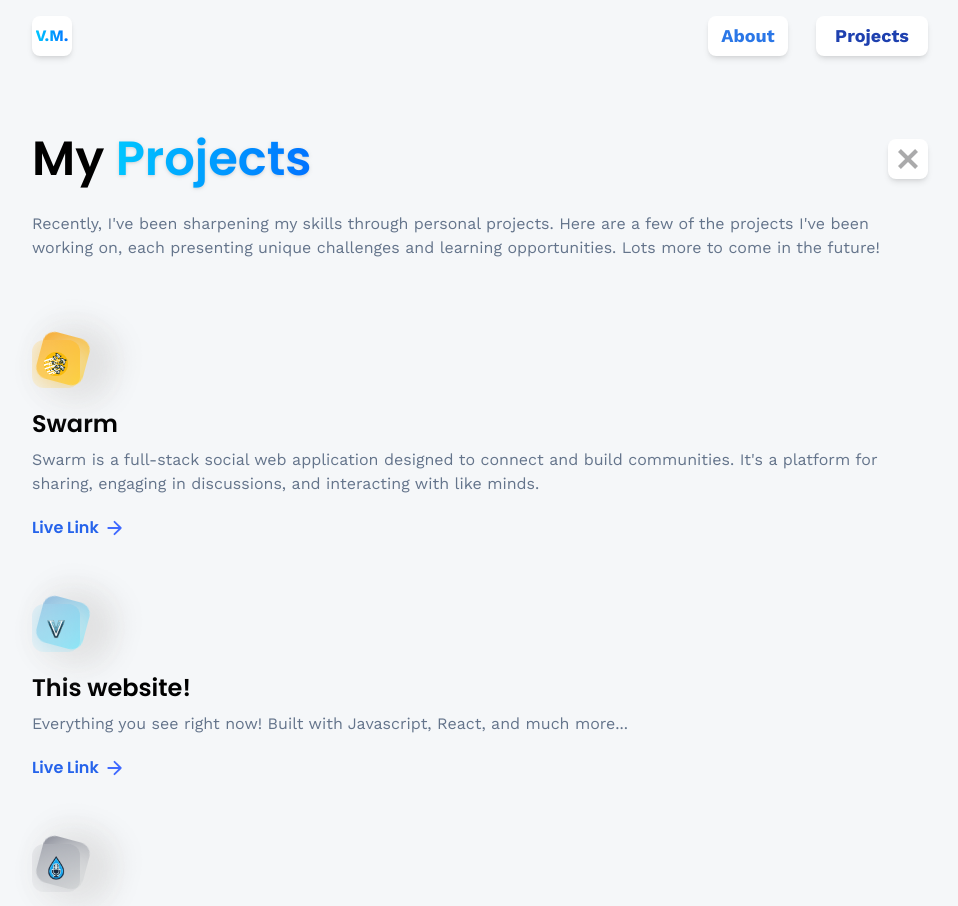
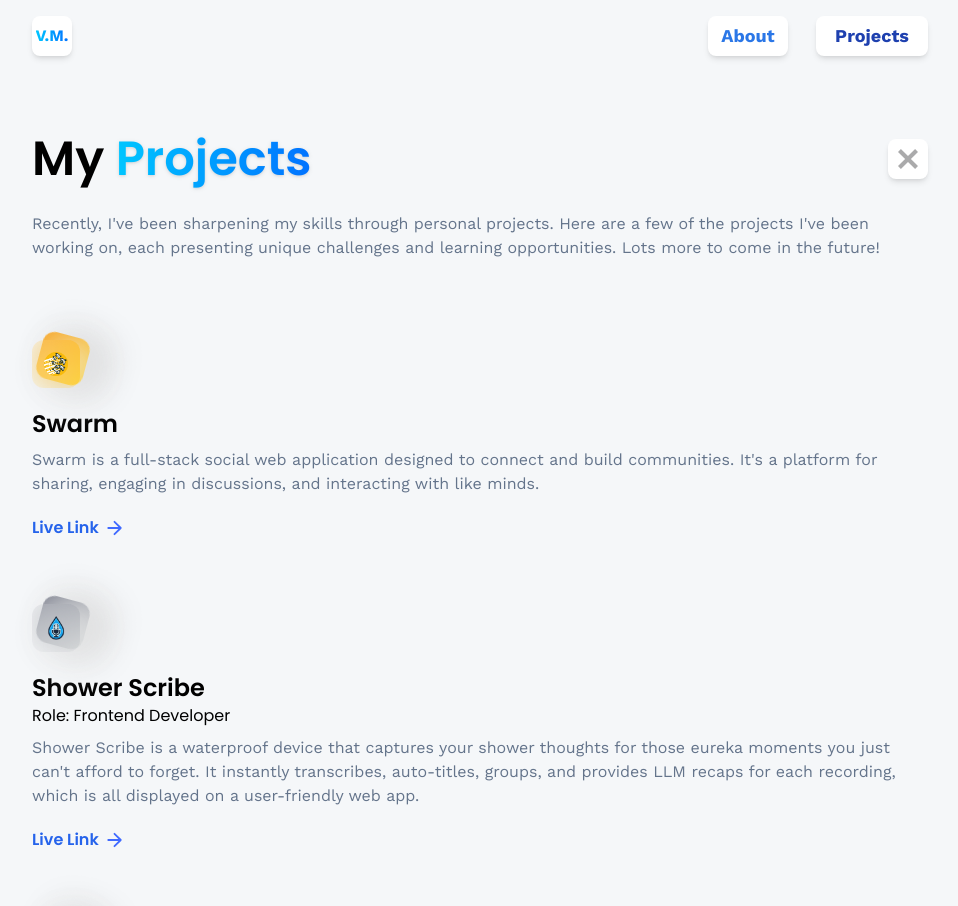
Before and after one commit to victoriamazilu/portfolio-website, a React (Vite) app: page /projects in a window 1280 px wide. Shown: the top 906 px of the page, without its empty margins (160-1118 px from the left). Built offline with nearby package versions, Linux system fonts and the light colour scheme.

Commit message:
Update formatting

```diff
--- a/src/constants/index.js
+++ b/src/constants/index.js
@@ -179,18 +179,18 @@ export const projects = [
         link: 'https://github.com/victoriamazilu/Swarm',
     },
     {
+        iconUrl: showerscribe,
+        theme: 'btn-back-gray',
+        name: 'Shower Scribe',
+        role: 'Frontend Developer',
+        description: 'Shower Scribe is a waterproof device that captures your shower thoughts for those eureka moments you just can\'t afford to forget. It instantly transcribes, auto-titles, groups, and provides LLM recaps for each recording, which is all displayed on a user-friendly web app.',
+        link: 'https://github.com/victoriamazilu/Shower-Scribe',
+    },
+    {
         iconUrl: icon,
         theme: 'btn-back-blue',
         name: 'This website!',
         description: 'Everything you see right now! Built with Javascript, React, and much more...',
         link: 'https://github.com/victoriamazilu/Personal-Website',
     },
-    {
-        iconUrl: showerscribe,
-        theme: 'btn-back-gray',
-        name: 'ShowerScribe',
-        role: 'Frontend Developer',
-        description: 'Shower Scribe is a waterproof device that captures your shower thoughts for those eureka moments you just can\'t afford to forget. It instantly transcribes, auto-titles, groups, and provides LLM recaps for each recording, which is all displayed on a user-friendly web app.',
-        link: 'https://github.com/victoriamazilu/Shower-Scribe',
-    },
 ];
```
